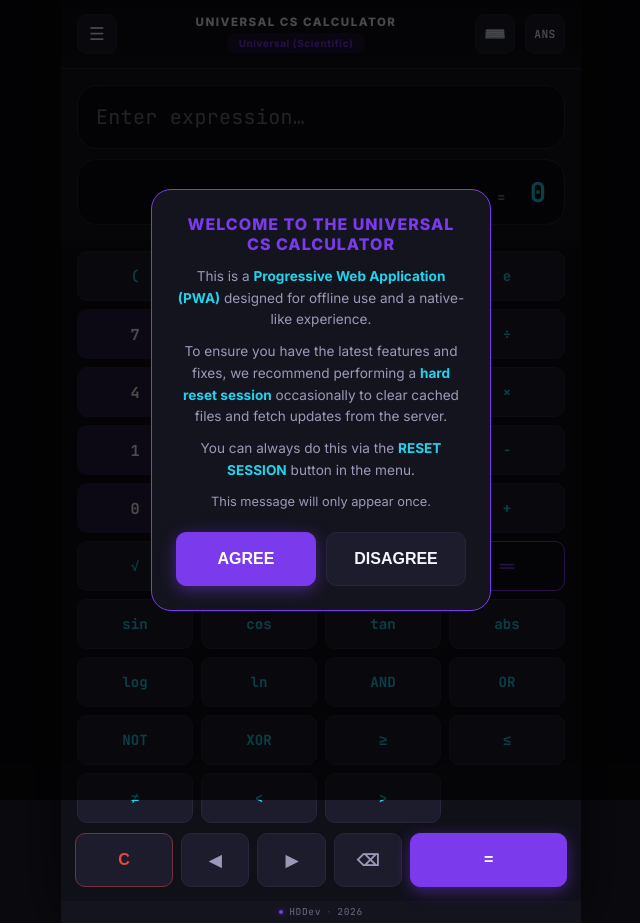
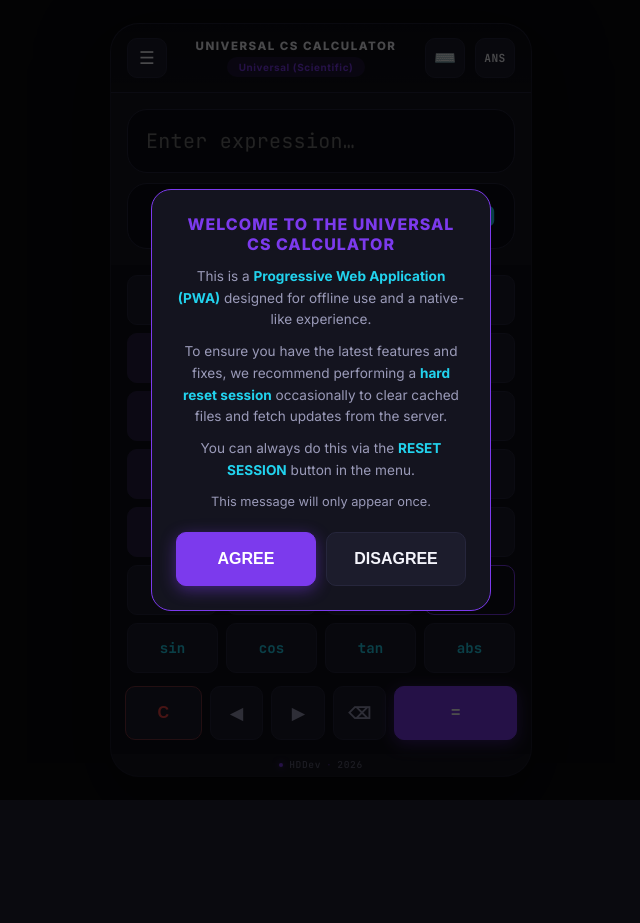
Before and after one commit to hdalmino0011/Computer-Science-Calculator, a plain HTML site: page index.html in a window 1280 px wide. Shown: the whole page, without its empty margins (319-959 px from the left). After the commit the page ends 800 px from the top, so only its background shows below. Drawn offline with Linux system fonts and the light colour scheme.

Commit message:
Update styles.css

```diff
--- a/styles.css
+++ b/styles.css
@@ -30,7 +30,7 @@
     --radius-sm: 10px;
 }
 
-html { background: var(--bg-body); }
+html { background: var(--bg-body); height: 100%; }
 
 body {
     font-family: var(--font-ui);
@@ -42,6 +42,10 @@ body {
     padding: 0;
     overflow-y: auto;
     overflow-x: hidden;
+    /* Center the app card when there's extra window space (desktop/PWA) */
+    display: flex;
+    align-items: center;
+    justify-content: center;
 }
 
 body.theme-default     { --bg-card: #14141f; --accent: #7c3aed; --accent-2: #22d3ee; --num-btn-bg: #2a2145; --num-btn-hover: #38295e; }
@@ -620,12 +624,26 @@ body.theme-cyan-night  { --bg-card: #071c26; --accent: #06b6d4; --accent-2: #67e
     }
 }
 
+/* ============================================================
+   DESKTOP / WINDOWS PWA — fixed calculator "card" frame
+   Instead of stretching to fill the whole resizable window
+   (which caused the squeezed look), the app now sits as a
+   fixed-size card centered in the window, like a real
+   calculator app, with a subtle border + shadow separating
+   it from the desktop background behind it.
+   ============================================================ */
 @media (min-width: 769px) {
+    body { padding: 24px; }
+
     .app-container {
-        max-width: 520px;
-        margin: 0 auto;
-        min-height: 100vh;
-        box-shadow: 0 0 60px rgba(0,0,0,0.5);
+        width: 420px;
+        height: 800px;
+        max-height: calc(100vh - 48px);
+        min-height: 0;
+        flex: none;
+        border-radius: 28px;
+        overflow: hidden;
+        box-shadow: 0 24px 70px rgba(0,0,0,0.55), 0 0 0 1px var(--border);
     }
 
     .button-grid {
@@ -660,8 +678,15 @@ body.theme-cyan-night  { --bg-card: #071c26; --accent: #06b6d4; --accent-2: #67e
     }
 }
 
+/* If the desktop/PWA window itself gets narrow, drop the fixed
+   card width so nothing gets clipped or squeezed */
+@media (min-width: 769px) and (max-width: 460px) {
+    .app-container { width: 100%; }
+}
+
 @media (max-width: 768px) {
-    .app-container { min-height: 100vh; max-height: none; }
+    body { padding: 0; }
+    .app-container { min-height: 100vh; max-height: none; width: 100%; }
     .button-grid { gap: 6px; }
     .calc-btn { font-size: 0.78rem; padding: 8px 2px; min-height: 42px; }
     .action-buttons { gap: 6px; }
```
